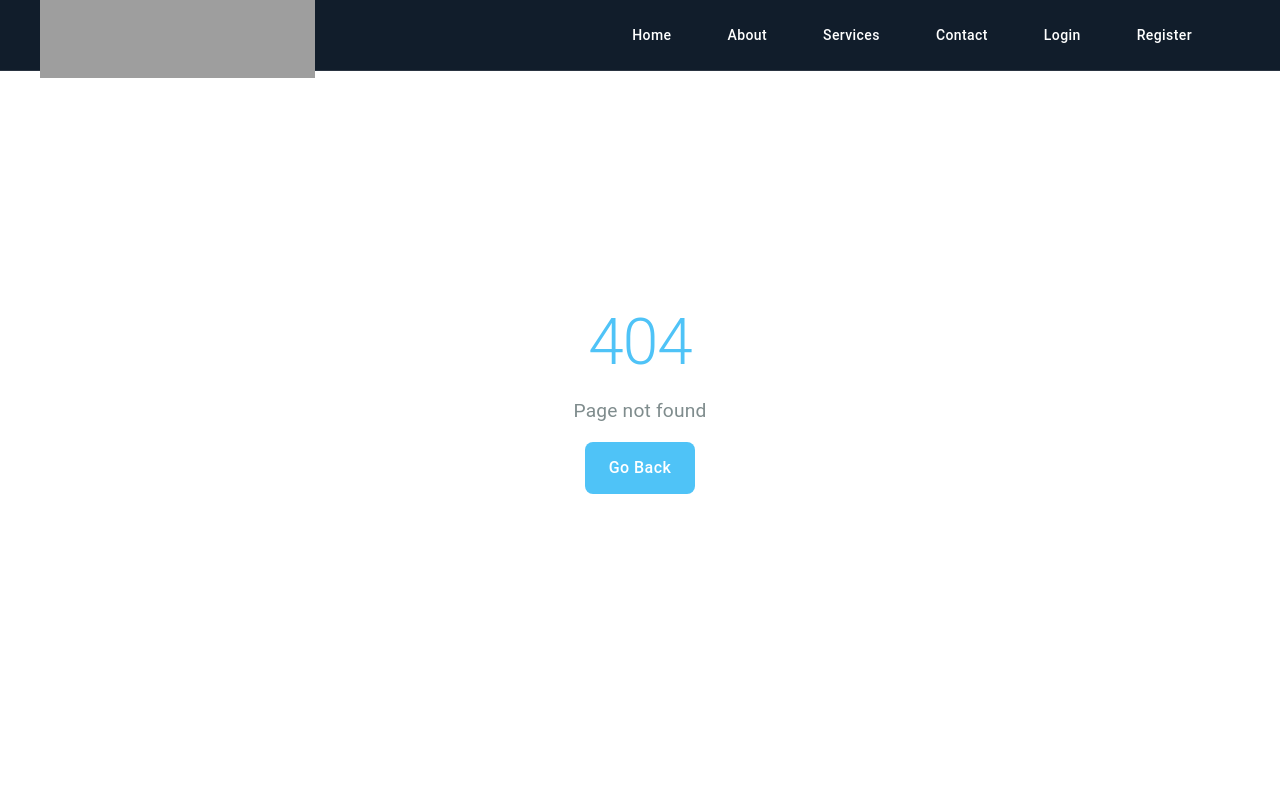
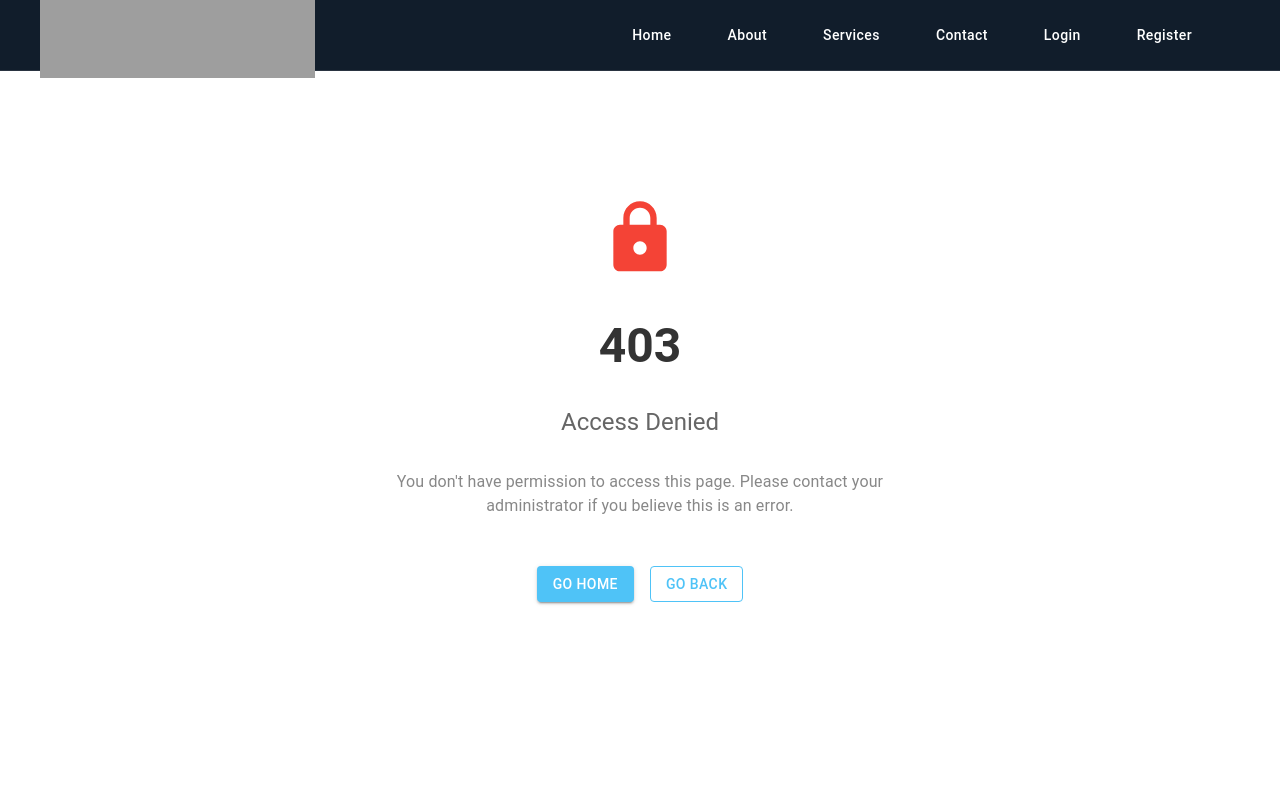
Before and after one commit to sairajesh069/Srinivasa-Refrigeration-Works-SRW-React, a React (Vite) app: page /unauthorized in a window 1280 px wide. Shown: the top 800 px of the page. Built offline with nearby package versions, Linux system fonts and the light colour scheme; grey boxes are pictures that could not be loaded.

Commit message:
Implemented Owner registration functionality.

```diff
--- a/src/App.jsx
+++ b/src/App.jsx
@@ -12,6 +12,7 @@ import 'react-toastify/dist/ReactToastify.css';
 import Register from "./components/Register.jsx";
 import AuthGuard from "./utils/AuthGuard.jsx";
 import PageNotFound from "./components/PageNotFound.jsx";
+import Unauthorized from "./components/Unauthorized.jsx";
 
 const App = () => {
     return (
@@ -54,6 +55,18 @@ const App = () => {
                     </AuthGuard>
                 } />
 
+                <Route path="/owner-register" element={
+                    <AuthGuard
+                        requireAuth={true}
+                        allowedRoles={['OWNER']}
+                        unauthorizedFallback="/unauthorized"
+                    >
+                        <Register />
+                    </AuthGuard>
+                } />
+
+                <Route path="/unauthorized" element={ <Unauthorized /> } />
+
                 <Route path="*" element={ <PageNotFound /> } />
             </Routes>
             <ContactUs/>
--- a/src/components/Register.jsx
+++ b/src/components/Register.jsx
@@ -1,16 +1,33 @@
 import {Box, Button, Typography, Paper, InputAdornment, IconButton, MenuItem} from "@mui/material";
 import * as Yup from "yup";
 import {Form, Formik} from "formik";
-import { PersonOutline, LockOutlined, Visibility, VisibilityOff, Phone, Email, LocationOn, Wc } from '@mui/icons-material';
+import { PersonOutline, LockOutlined, Visibility, VisibilityOff, Phone, Email, LocationOn, Wc, CalendarToday } from '@mui/icons-material';
 import { useState } from 'react';
 import { useNavigate, useLocation } from 'react-router-dom';
 import { toast } from 'react-toastify';
 import StyledLink from "./form-styling/StyledLink.jsx";
 import StyledTextField from "./form-styling/StyledTextField.jsx";
-import { useCustomerMutation } from "../reducers/registerApi.js";
+import { useCustomerMutation, useOwnerMutation } from "../reducers/registerApi.js";
 import StyledMenuProps from "./form-styling/StyledSelectMenu.jsx";
 
-const validationSchema = Yup.object().shape({
+const Register = () => {
+    const [showPassword, setShowPassword] = useState(false);
+    const location = useLocation();
+    const navigate = useNavigate();
+
+    // Check if this is owner registration
+    const isOwnerRegistration = location.pathname === '/owner-register';
+
+    const togglePasswordVisibility = () => {
+        setShowPassword(!showPassword);
+    };
+
+    const [customer, { isLoading: isCustomerLoading }] = useCustomerMutation();
+    const [owner, { isLoading: isOwnerLoading }] = useOwnerMutation();
+
+    // Dynamic validation schema based on registration type
+    const getValidationSchema = () => {
+        const baseSchema = {
             firstName: Yup.string()
                 .min(2, 'First name must be at least 2 characters')
                 .required('First name is required'),
@@ -39,19 +56,17 @@ const validationSchema = Yup.object().shape({
             confirmPassword: Yup.string()
                 .oneOf([Yup.ref('password')], 'Passwords must match')
                 .required('Please confirm your password')
-});
-
-const Register = () => {
-    const [showPassword, setShowPassword] = useState(false);
-
-    const togglePasswordVisibility = () => {
-        setShowPassword(!showPassword);
         };
 
-    const navigate = useNavigate();
-    const location = useLocation();
+        // Add dateOfBirth validation only for owner registration
+        if (isOwnerRegistration) {
+            baseSchema.dateOfBirth = Yup.date()
+                .max(new Date(Date.now() - 18 * 365 * 24 * 60 * 60 * 1000), 'Must be at least 18 years old')
+                .required('Date of birth is required');
+        }
 
-    const [customer, { isLoading }] = useCustomerMutation();
+        return Yup.object().shape(baseSchema);
+    };
 
     const uniqueFields = {
         "email address": "email",
@@ -80,8 +95,25 @@ const Register = () => {
                     },
                     userCredentialDTO: userCredentialDTO
                 };
-                let response = await customer(customerCredentialDTO).unwrap();
+                await customer(customerCredentialDTO).unwrap();
             }
+
+            if(location.pathname === '/owner-register') {
+                const ownerCredentialDTO = {
+                    ownerDTO: {
+                        firstName: values.firstName,
+                        lastName: values.lastName,
+                        dateOfBirth: values.dateOfBirth,
+                        gender: values.gender,
+                        phoneNumber: values.phoneNumber,
+                        email: values.email.toLowerCase(),
+                        address: values.address
+                    },
+                    userCredentialDTO: userCredentialDTO
+                };
+                await owner(ownerCredentialDTO).unwrap();
+            }
+
             toast.success("Registration successful. Please login");
             navigate('/login');
         } catch (error) {
@@ -101,6 +133,28 @@ const Register = () => {
             }
         }
     }
+
+    // Dynamic initial values based on registration type
+    const getInitialValues = () => {
+        const baseValues = {
+            firstName: '',
+            lastName: '',
+            gender: '',
+            phoneNumber: '',
+            email: '',
+            address: '',
+            username: '',
+            password: '',
+            confirmPassword: ''
+        };
+
+        // Add dateOfBirth only for owner registration
+        if (isOwnerRegistration) {
+            baseValues.dateOfBirth = '';
+        }
+
+        return baseValues;
+    };
 
     return(
         <Box sx={{
@@ -162,22 +216,12 @@ const Register = () => {
                         fontSize: '16px',
                         fontWeight: 400,
                     }}>
-                        Get started with your new account
+                        Get started with your new {isOwnerRegistration ? 'owner' : 'customer'} account
                     </Typography>
                 </Box>
                 <Formik
-                    initialValues={{
-                        firstName: '',
-                        lastName: '',
-                        gender: '',
-                        phoneNumber: '',
-                        email: '',
-                        address: '',
-                        username: '',
-                        password: '',
-                        confirmPassword: ''
-                    }}
-                    validationSchema={validationSchema}
+                    initialValues={getInitialValues()}
+                    validationSchema={getValidationSchema()}
                     onSubmit={handleRegister}
                     validateOnChange={true}
                     validateOnBlur={true}
@@ -232,6 +276,32 @@ const Register = () => {
                                     ),
                                 }}
                             />
+
+                            {/* Date of Birth field - only for owner registration */}
+                            {isOwnerRegistration && (
+                                <StyledTextField
+                                    fullWidth
+                                    label="Date of Birth"
+                                    name="dateOfBirth"
+                                    type="date"
+                                    value={values.dateOfBirth}
+                                    onChange={handleChange}
+                                    error={Boolean((touched.dateOfBirth || values.dateOfBirth) && errors.dateOfBirth)}
+                                    helperText={(touched.dateOfBirth || values.dateOfBirth) && errors.dateOfBirth}
+                                    variant="outlined"
+                                    InputLabelProps={{
+                                        shrink: true,
+                                    }}
+                                    InputProps={{
+                                        startAdornment: (
+                                            <InputAdornment position="start">
+                                                <CalendarToday sx={{ color: '#7f8c8d', fontSize: '20px' }} />
+                                            </InputAdornment>
+                                        ),
+                                    }}
+                                />
+                            )}
+
                             <StyledTextField
                                 fullWidth
                                 select
@@ -425,7 +495,7 @@ const Register = () => {
                                 type="submit"
                                 variant="contained"
                                 size="large"
-                                disabled={isLoading}
+                                disabled={isCustomerLoading || isOwnerLoading}
                                 sx={{
                                     marginTop: '8px',
                                     padding: '16px 24px',
@@ -446,7 +516,7 @@ const Register = () => {
                                         transform: 'translateY(0px)',
                                     },
                                 }}>
-                                {isLoading ? 'Creating Account...' : 'Create Account'}
+                                {isCustomerLoading || isOwnerLoading ? 'Creating Account...' : 'Create Account'}
                             </Button>
                             <StyledLink
                                 style={{
--- /dev/null
+++ b/src/components/Unauthorized.jsx
@@ -0,0 +1,91 @@
+import React from 'react';
+import { Box, Typography, Button } from '@mui/material';
+import { useNavigate } from 'react-router-dom';
+import { Lock } from '@mui/icons-material';
+
+const Unauthorized = () => {
+    const navigate = useNavigate();
+
+    const handleGoBack = () => {
+        navigate(-1);
+    };
+
+    const handleGoHome = () => {
+        navigate('/');
+    };
+
+    return (
+        <Box sx={{
+            display: 'flex',
+            flexDirection: 'column',
+            alignItems: 'center',
+            justifyContent: 'center',
+            minHeight: '100vh',
+            textAlign: 'center',
+            px: 3,
+            gap: 3
+        }}>
+            <Lock sx={{
+                fontSize: 80,
+                color: '#f44336',
+                mb: 2
+            }} />
+
+            <Typography variant="h3" component="h1" sx={{
+                fontWeight: 'bold',
+                color: '#333',
+                mb: 1
+            }}>
+                403
+            </Typography>
+
+            <Typography variant="h5" component="h2" sx={{
+                color: '#666',
+                mb: 1
+            }}>
+                Access Denied
+            </Typography>
+
+            <Typography variant="body1" sx={{
+                color: '#888',
+                maxWidth: 500,
+                mb: 3
+            }}>
+                You don't have permission to access this page.
+                Please contact your administrator if you believe this is an error.
+            </Typography>
+
+            <Box sx={{ display: 'flex', gap: 2, flexWrap: 'wrap' }}>
+                <Button
+                    variant="contained"
+                    onClick={handleGoHome}
+                    sx={{
+                        backgroundColor: '#4fc3f7',
+                        '&:hover': {
+                            backgroundColor: '#29b6f6'
+                        }
+                    }}
+                >
+                    Go Home
+                </Button>
+
+                <Button
+                    variant="outlined"
+                    onClick={handleGoBack}
+                    sx={{
+                        borderColor: '#4fc3f7',
+                        color: '#4fc3f7',
+                        '&:hover': {
+                            borderColor: '#29b6f6',
+                            backgroundColor: 'rgba(79, 195, 247, 0.04)'
+                        }
+                    }}
+                >
+                    Go Back
+                </Button>
+            </Box>
+        </Box>
+    );
+};
+
+export default Unauthorized;
```
Also changed, not shown: src/reducers/registerApi.js (+20 -2 lines), src/utils/AuthGuard.jsx (+32 -6 lines). Lines whose indentation alone changed are shown as unchanged.
